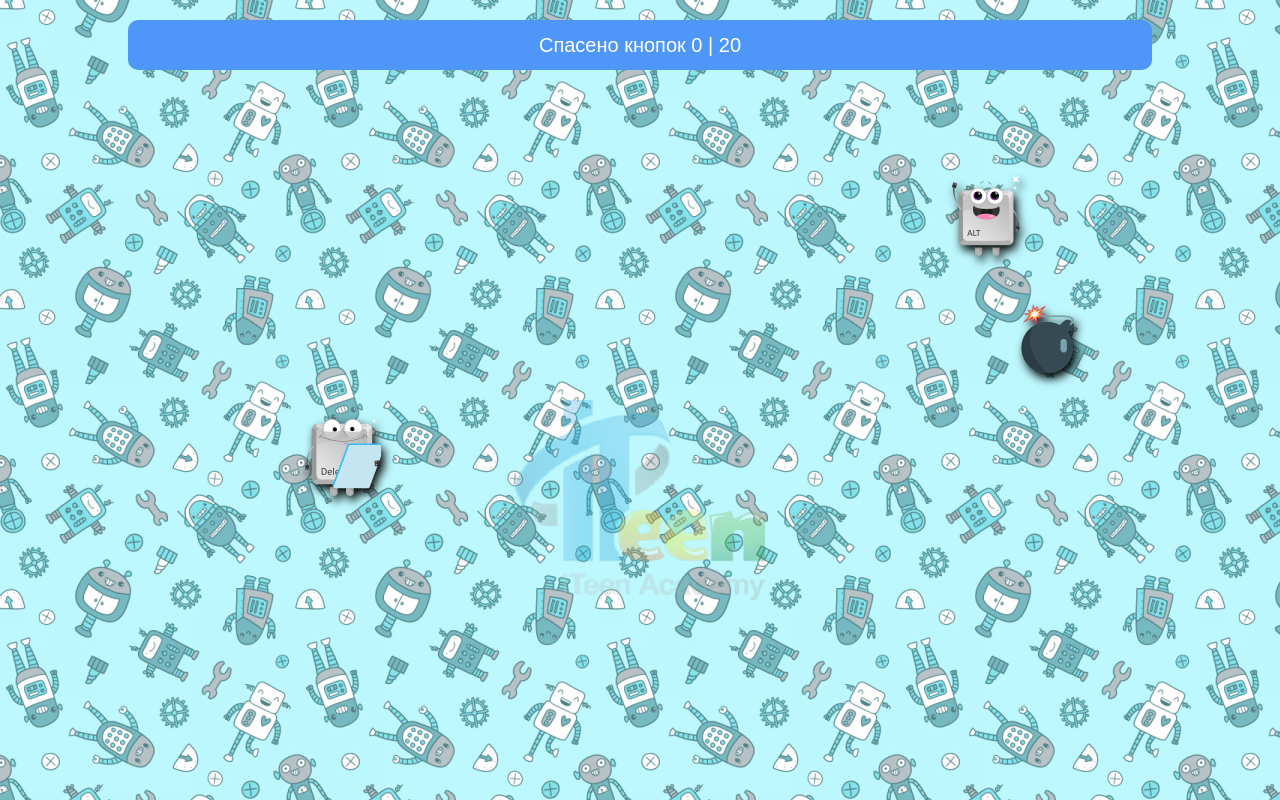
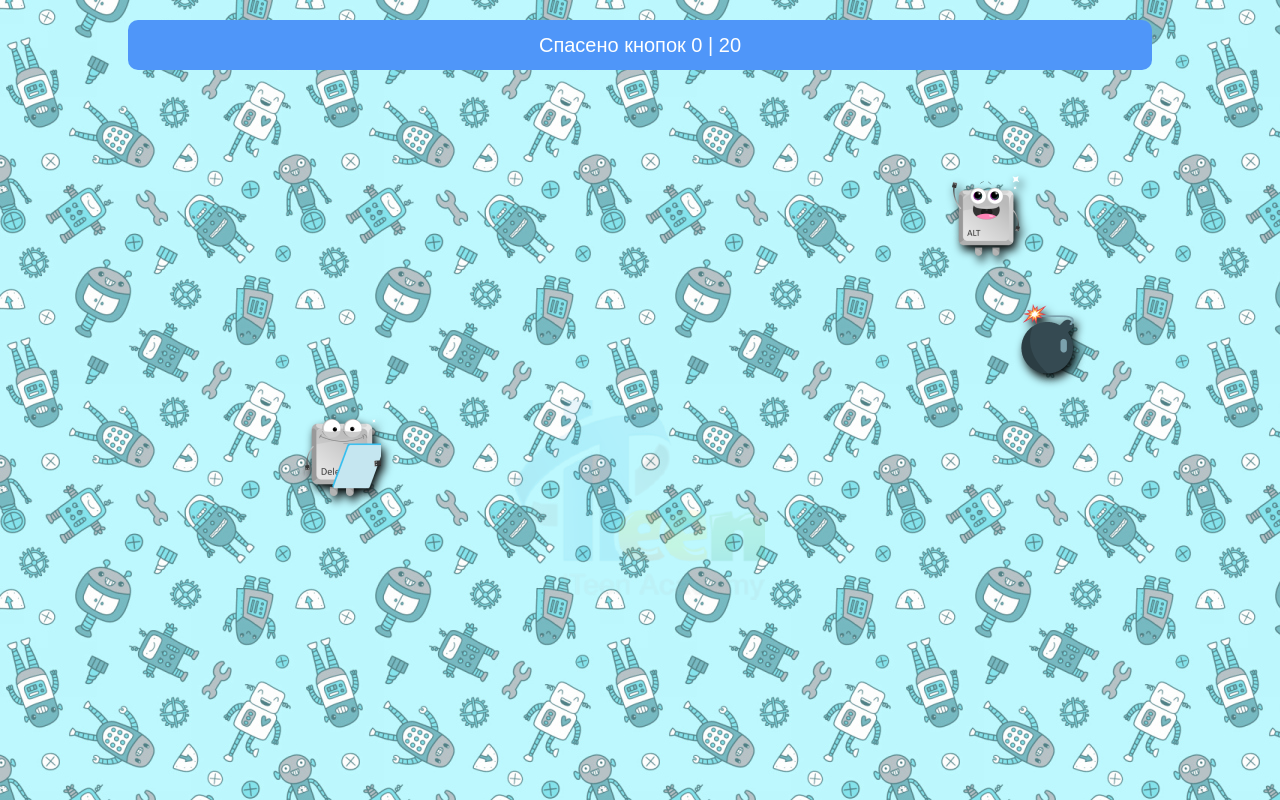
Before and after one commit to itacademysource/itacademysource, a plain HTML site: page index.html in a window 1280 px wide. Drawn offline with Linux system fonts and the light colour scheme.

Commit message:
Update index.html

```diff
--- a/index.html
+++ b/index.html
@@ -54,7 +54,7 @@
             top: 50%;
             width: 250px;
             height: 200px;
-            opacity: 30%;
+            opacity: 10%;
         }
 
         #buttonplace {
```
